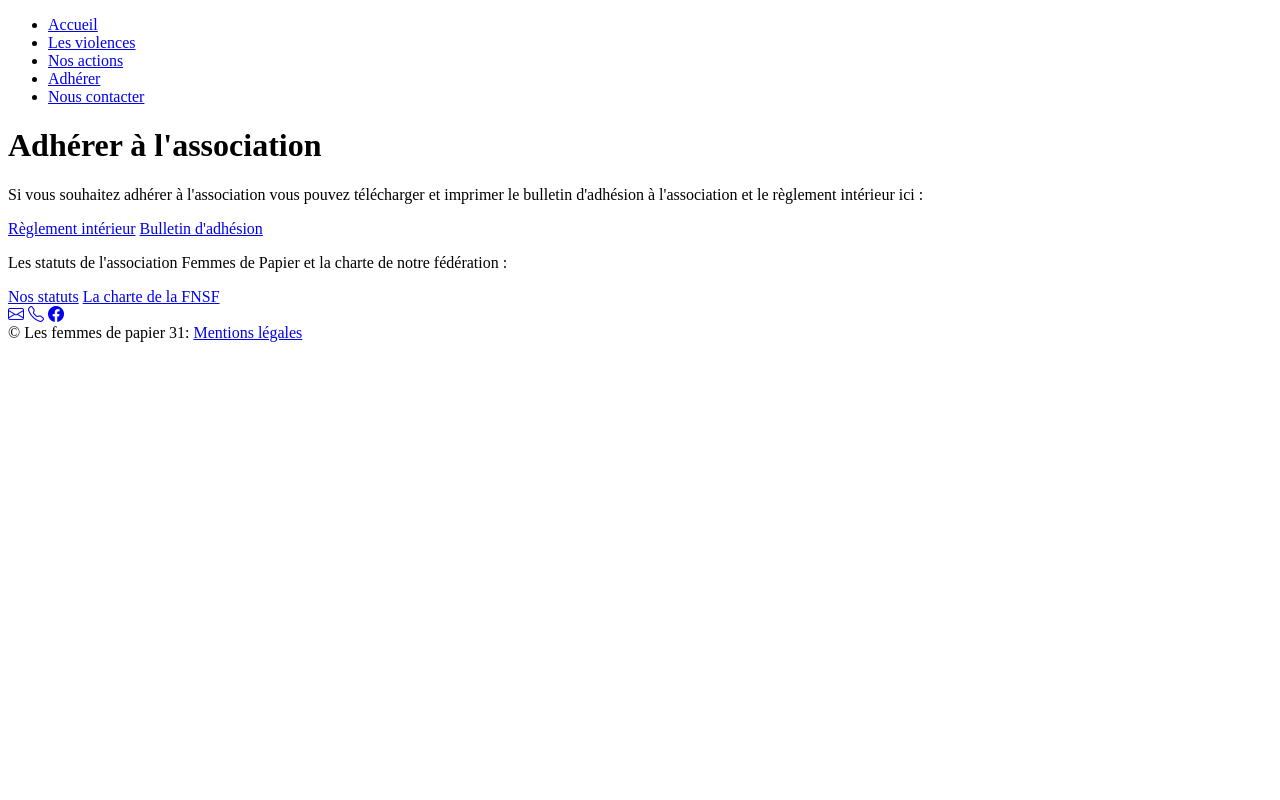
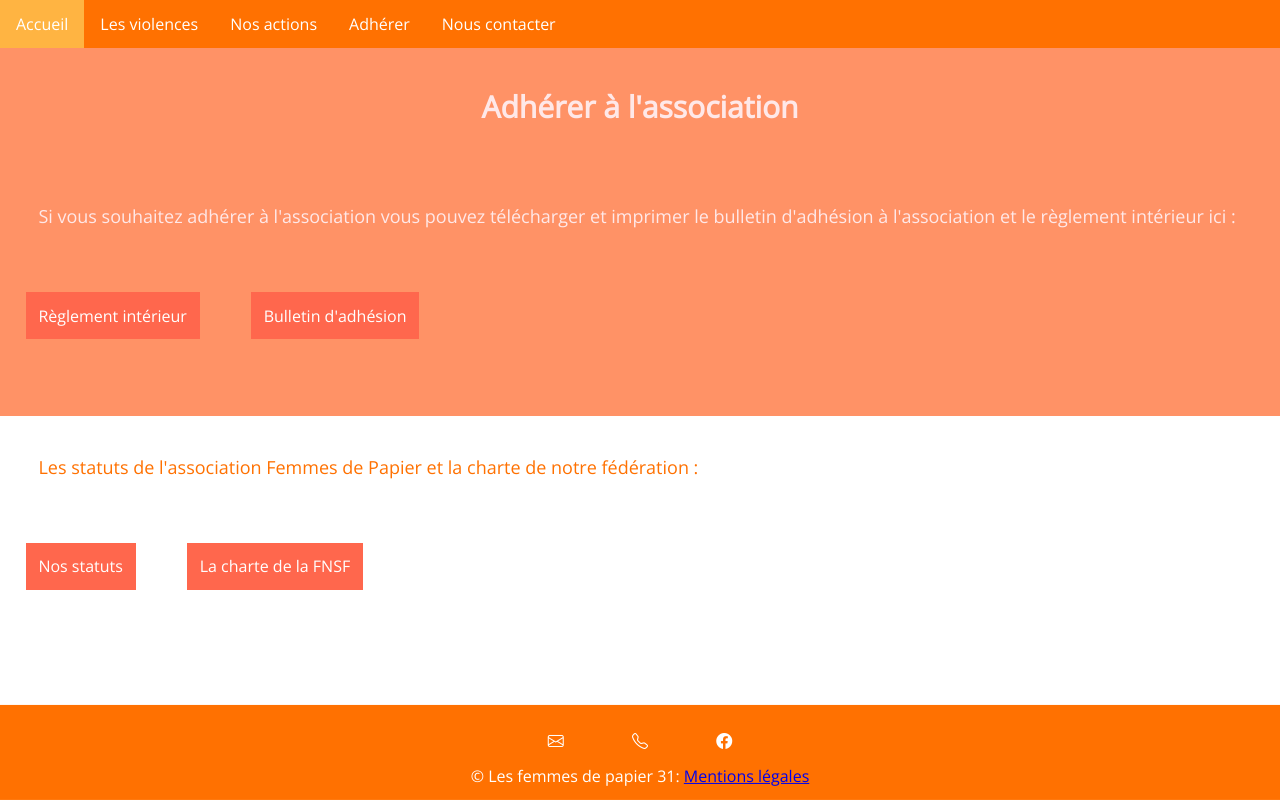
Before and after one commit to Rita-po/evaluation1-site-vitrine, a plain HTML site: page adherer.html in a window 1280 px wide. Drawn offline with nearby package versions, Linux system fonts and the light colour scheme.

Commit message:
Update adherer.html

```diff
--- a/adherer.html
+++ b/adherer.html
@@ -8,7 +8,7 @@
     <meta name=" description" content="Lieu d'accueil de jour des femmes victimes de violences. Actions contre les violences faites aux femmes et pour la défense des droits des femmes.">
     <title>Adhérer à l'association - Femmesdepapier31</title>
     <link rel="stylesheet" href="https://cdn.jsdelivr.net/npm/bootstrap-icons@1.5.0/font/bootstrap-icons.css">
-    <link rel="stylesheet" type=“text/css” href="style.css">
+    <link rel="stylesheet" href="style.css">
 
 </head>
 
```
